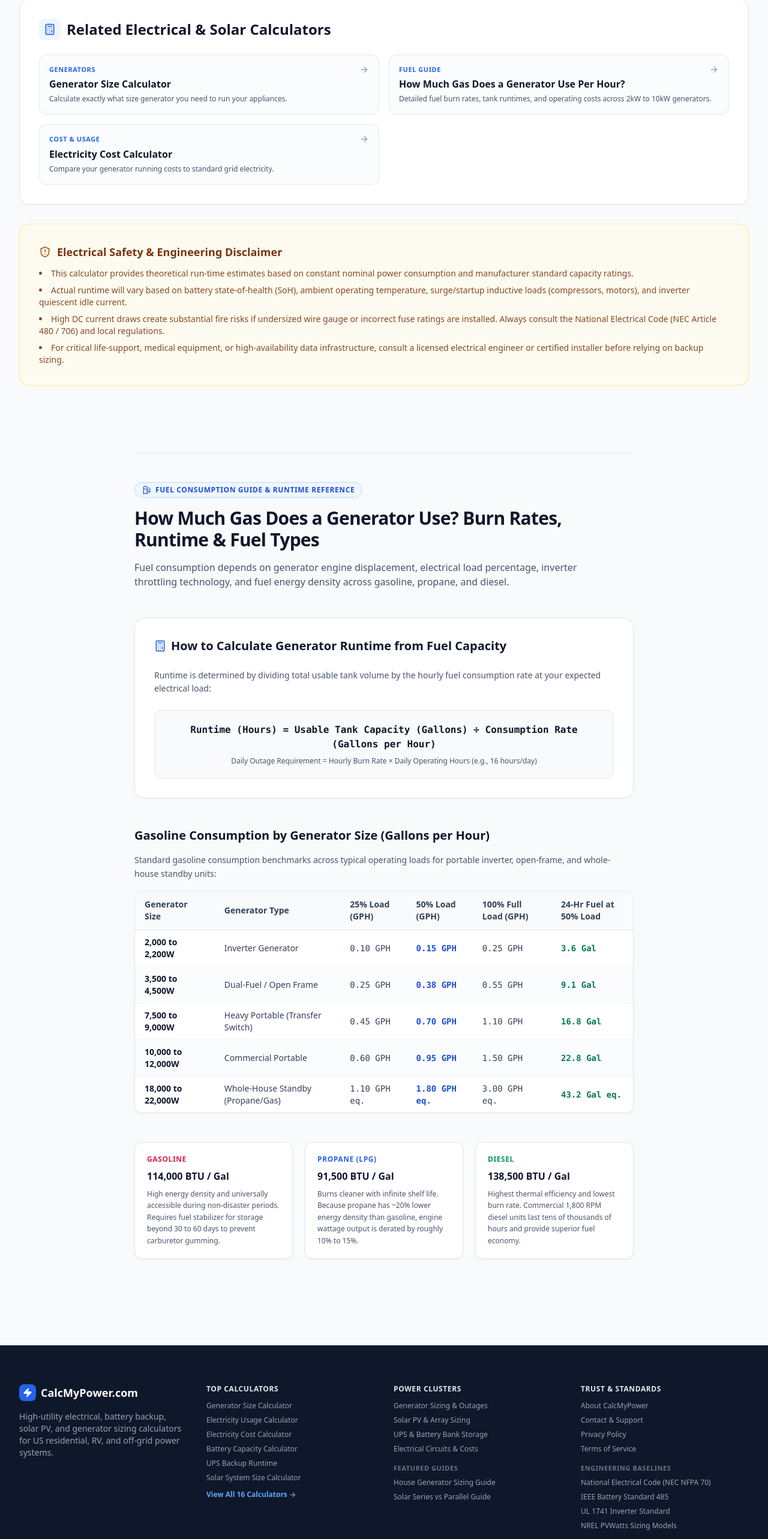
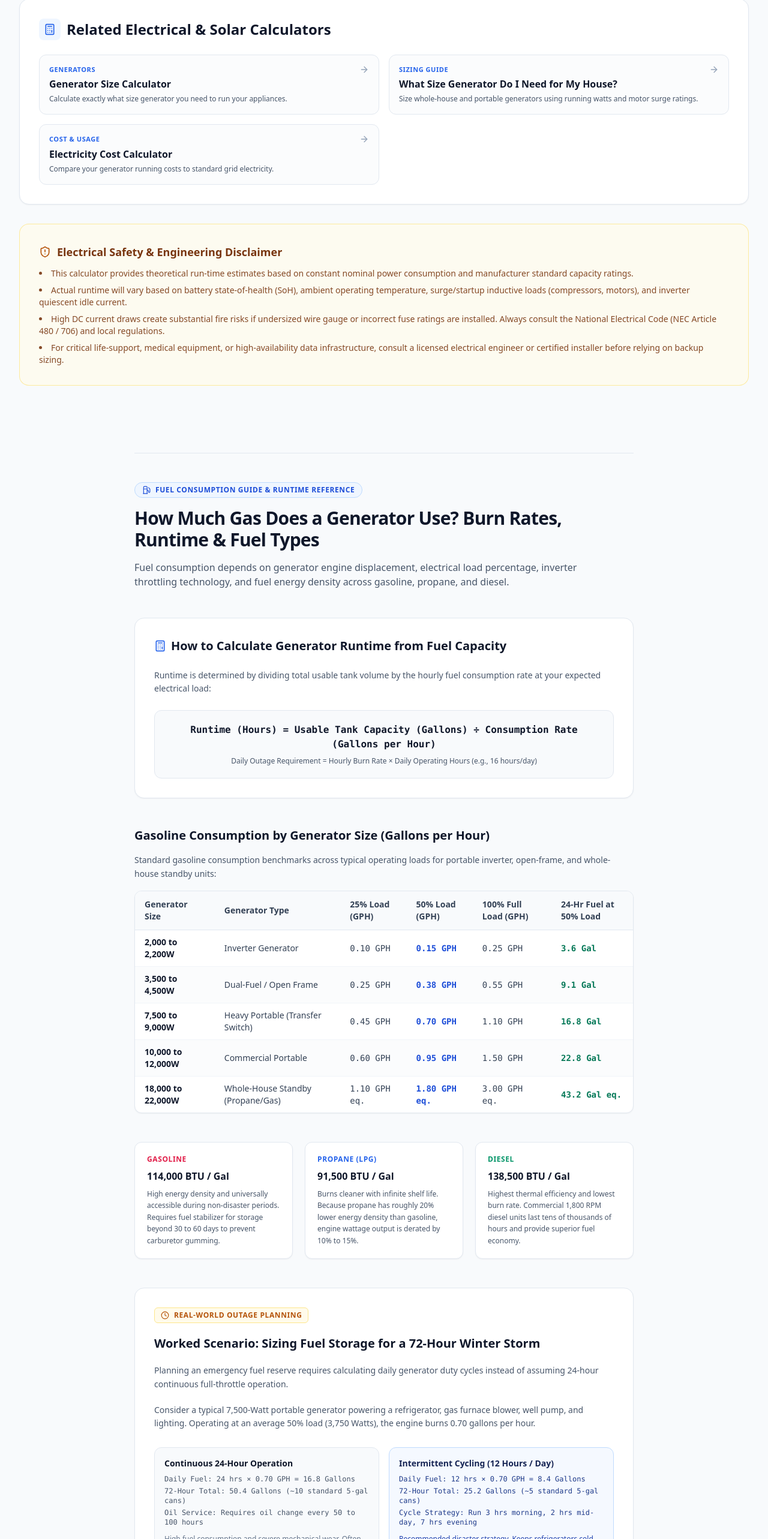
Before and after one commit to calcmypowerharis-app/kr, a Next.js app: page /generator-fuel-consumption-calculator in a window 1280 px wide. Shown: the part 2877-5443 px from the top of the page at 60% size. Built offline with nearby package versions, Linux system fonts and the light colour scheme.

Commit message:
fix(seo): enrich generator fuel guide depth and correct related guide card (#31)

```diff
--- a/src/components/calculators/GeneratorFuelCalculator.tsx
+++ b/src/components/calculators/GeneratorFuelCalculator.tsx
@@ -344,10 +344,10 @@ export function GeneratorFuelCalculator() {
               category: "Generators"
             },
             {
-              title: "How Much Gas Does a Generator Use Per Hour?",
+              title: "What Size Generator Do I Need for My House?",
               href: "/what-size-generator-do-i-need-for-my-house",
-              description: "Detailed fuel burn rates, tank runtimes, and operating costs across 2kW to 10kW generators.",
-              category: "Fuel Guide"
+              description: "Size whole-house and portable generators using running watts and motor surge ratings.",
+              category: "Sizing Guide"
             },
             {
               title: "Electricity Cost Calculator",
--- a/src/components/content/GeneratorFuelGuideSection.tsx
+++ b/src/components/content/GeneratorFuelGuideSection.tsx
@@ -1,6 +1,6 @@
 import React from "react";
 import Link from "next/link";
-import { Fuel, Calculator, Clock, HelpCircle, Activity, DollarSign, AlertTriangle, ShieldCheck, CheckCircle2 } from "lucide-react";
+import { Fuel, Calculator, Clock, HelpCircle, Activity, DollarSign, AlertTriangle, ShieldCheck, CheckCircle2, Wrench, Flame, Droplet } from "lucide-react";
 
 export const GeneratorFuelGuideSection: React.FC = () => {
   return (
@@ -116,7 +116,7 @@ export const GeneratorFuelGuideSection: React.FC = () => {
           <div className="text-xs font-bold uppercase tracking-wider text-blue-600">Propane (LPG)</div>
           <h4 className="text-base font-bold text-slate-900">91,500 BTU / Gal</h4>
           <p className="text-xs text-slate-600 leading-relaxed">
-            Burns cleaner with infinite shelf life. Because propane has ~20% lower energy density than gasoline, engine wattage output is derated by roughly 10% to 15%.
+            Burns cleaner with infinite shelf life. Because propane has roughly 20% lower energy density than gasoline, engine wattage output is derated by 10% to 15%.
           </p>
         </div>
 
@@ -128,6 +128,78 @@ export const GeneratorFuelGuideSection: React.FC = () => {
           </p>
         </div>
       </div>
+
+      {/* 72-Hour Storm Fuel Planning Scenario */}
+      <div className="bg-white rounded-2xl border border-slate-200 p-6 sm:p-8 shadow-sm space-y-5">
+        <div className="inline-flex items-center gap-2 text-xs font-bold uppercase tracking-wider text-amber-700 bg-amber-50 px-2.5 py-1 rounded-md border border-amber-200">
+          <Clock className="w-3.5 h-3.5" />
+          <span>Real-World Outage Planning</span>
+        </div>
+        <h3 className="text-xl font-bold text-slate-900">
+          Worked Scenario: Sizing Fuel Storage for a 72-Hour Winter Storm
+        </h3>
+        <p className="text-sm text-slate-600 leading-relaxed">
+          Planning an emergency fuel reserve requires calculating daily generator duty cycles instead of assuming 24-hour continuous full-throttle operation.
+        </p>
+        <p className="text-sm text-slate-600 leading-relaxed">
+          Consider a typical 7,500-Watt portable generator powering a refrigerator, gas furnace blower, well pump, and lighting. Operating at an average 50% load (3,750 Watts), the engine burns 0.70 gallons per hour.
+        </p>
+
+        <div className="grid grid-cols-1 md:grid-cols-2 gap-4 pt-2">
+          <div className="p-4 rounded-xl bg-slate-50 border border-slate-200 space-y-2">
+            <h4 className="text-sm font-bold text-slate-900">Continuous 24-Hour Operation</h4>
+            <div className="text-xs text-slate-600 space-y-1 font-mono">
+              <div>Daily Fuel: 24 hrs × 0.70 GPH = 16.8 Gallons</div>
+              <div>72-Hour Total: 50.4 Gallons (~10 standard 5-gal cans)</div>
+              <div>Oil Service: Requires oil change every 50 to 100 hours</div>
+            </div>
+            <p className="text-xs text-slate-500 pt-1">
+              High fuel consumption and severe mechanical wear. Often impractical due to local residential fuel storage limits.
+            </p>
+          </div>
+
+          <div className="p-4 rounded-xl bg-blue-50/60 border border-blue-200 space-y-2">
+            <h4 className="text-sm font-bold text-blue-950">Intermittent Cycling (12 Hours / Day)</h4>
+            <div className="text-xs text-blue-900 space-y-1 font-mono">
+              <div>Daily Fuel: 12 hrs × 0.70 GPH = 8.4 Gallons</div>
+              <div>72-Hour Total: 25.2 Gallons (~5 standard 5-gal cans)</div>
+              <div>Cycle Strategy: Run 3 hrs morning, 2 hrs mid-day, 7 hrs evening</div>
+            </div>
+            <p className="text-xs text-blue-800 pt-1">
+              Recommended disaster strategy. Keeps refrigerators cold, pumps water, and cuts fuel consumption in half.
+            </p>
+          </div>
+        </div>
+      </div>
+
+      {/* Critical Engine Maintenance and Eco-Throttle Rules */}
+      <div className="grid grid-cols-1 md:grid-cols-2 gap-5">
+        <div className="p-6 rounded-2xl border border-slate-200 bg-white shadow-sm space-y-3">
+          <h4 className="text-base font-bold text-slate-900 flex items-center gap-2">
+            <Wrench className="w-5 h-5 text-blue-600" />
+            <span>Engine Oil Service During Extended Runs</span>
+          </h4>
+          <p className="text-xs sm:text-sm text-slate-600 leading-relaxed">
+            Most small 4-stroke generator engines hold less than one quart (roughly 0.6 to 1.1 liters) of motor oil and lack pressurized oil filters. Check engine oil every 24 operating hours during multi-day grid failures.
+          </p>
+          <p className="text-xs sm:text-sm text-slate-600 leading-relaxed">
+            Shut down the engine, allow it to cool for 10 minutes, and top off with 10W-30 or 5W-30 synthetic oil to prevent catastrophic low-oil engine seizure.
+          </p>
+        </div>
+
+        <div className="p-6 rounded-2xl border border-slate-200 bg-white shadow-sm space-y-3">
+          <h4 className="text-base font-bold text-slate-900 flex items-center gap-2">
+            <ShieldCheck className="w-5 h-5 text-emerald-600" />
+            <span>Eco-Mode Throttling and Inverter Efficiency</span>
+          </h4>
+          <p className="text-xs sm:text-sm text-slate-600 leading-relaxed">
+            Traditional open-frame synchronous generators run at a constant 3,600 RPM to maintain 60 Hz utility frequency. This burns significant fuel even with zero load.
+          </p>
+          <p className="text-xs sm:text-sm text-slate-600 leading-relaxed">
+            Digital inverter generators decouple engine speed from electrical frequency, allowing the microprocessor to idle down engine RPM when loads drop. Activating Eco-Throttle at partial loads can reduce fuel consumption by up to 25% to 40%.
+          </p>
+        </div>
+      </div>
     </section>
   );
 };
```
